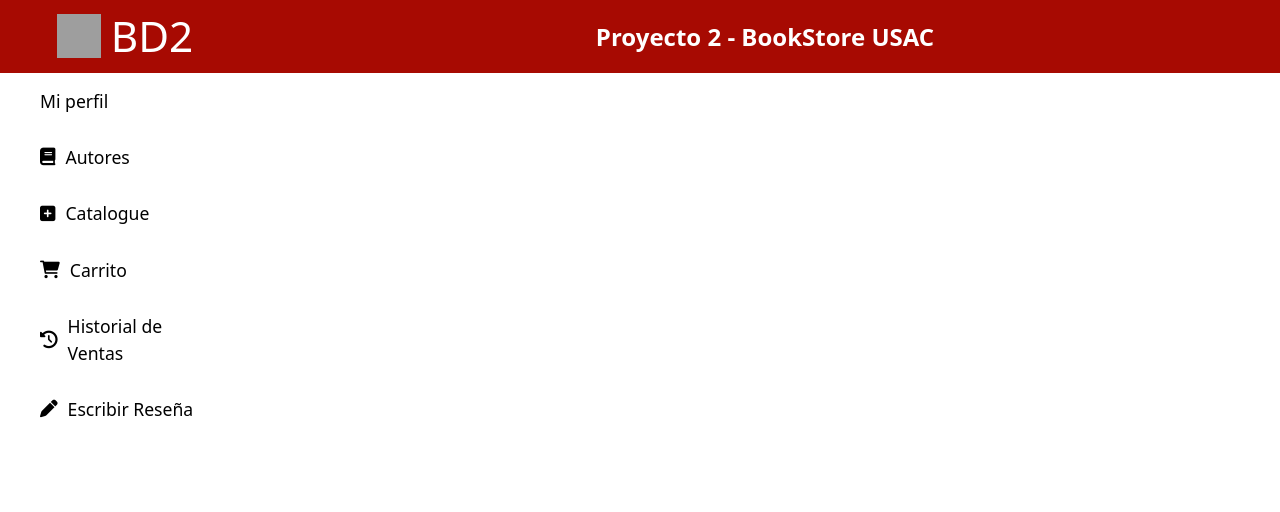
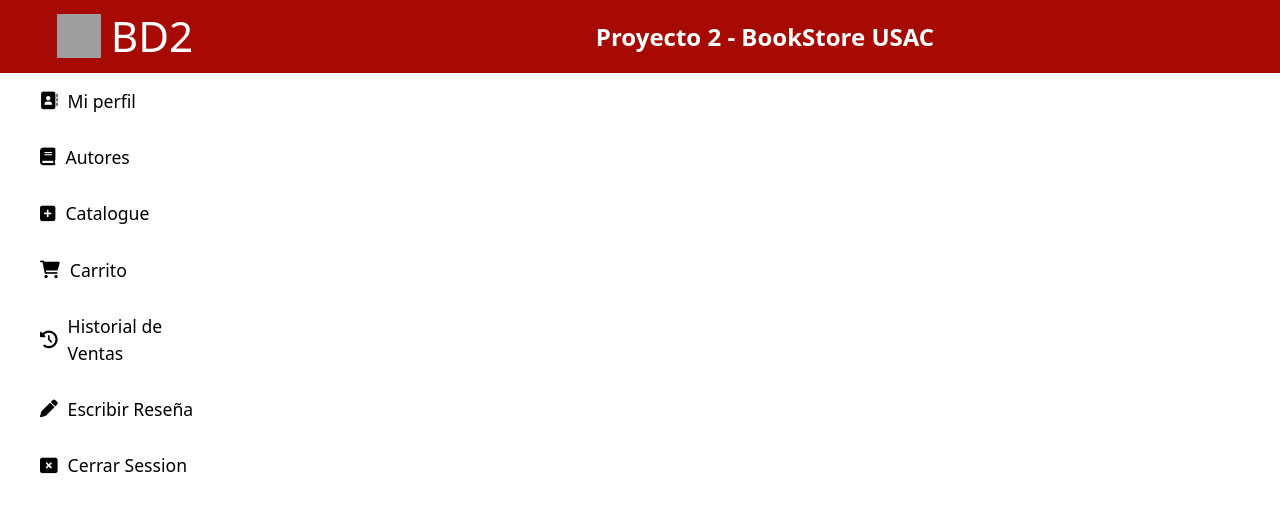
Before and after one commit to MarianoFrancisco/-BD2-Proyecto2_G2, an Angular app in the folder Proyecto2/frontend/: page /user in a window 1280 px wide. Shown: the top 512 px of the page. Built offline with nearby package versions, Linux system fonts and the light colour scheme; grey boxes are pictures that could not be loaded.

Commit message:
user-startup proposal. bug fix

```diff
--- a/Proyecto2/frontend/src/app/user/inicio/inicio.component.html
+++ b/Proyecto2/frontend/src/app/user/inicio/inicio.component.html
@@ -9,12 +9,13 @@
         </a>
       </div>
     <ul class="nav-list">
-        <li><a href="#">Mi perfil</a></li>
+        <li><a routerLink="#"><i class="fas fa-address-book"></i> Mi perfil </a></li>
         <li><a routerLink="#"><i class="fas fa-book"></i> Autores </a></li>
         <li><a routerLink="/user/catalogue"><i class="fas fa-plus-square"></i> Catalogue</a></li>
         <li><a routerLink="#"><i class="fas fa-shopping-cart"></i> Carrito </a></li>
         <li><a routerLink="#"><i class="fas fa-history"></i> Historial de Ventas</a></li>
         <li><a routerLink="#"><i class="fas fa-pen"></i> Escribir Reseña</a></li>
+        <li><a routerLink="#"><i class="fas fa-window-close"></i> Cerrar Session</a></li>
     </ul>
 </div>
 <!-- FIN SIDE-BAR-->
```
